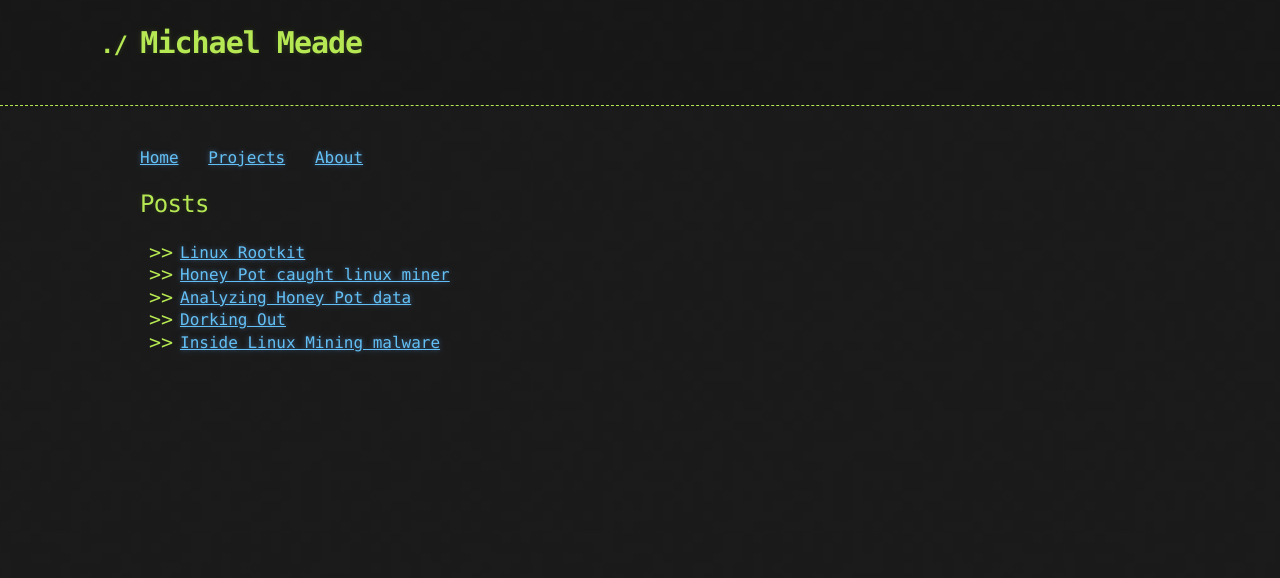
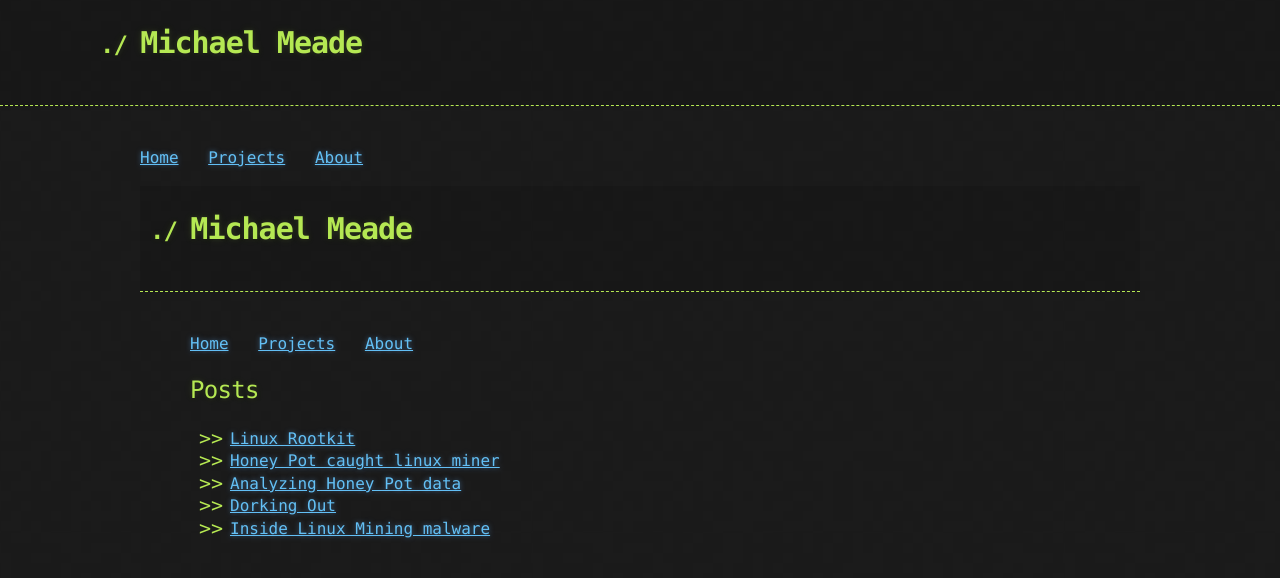
Before and after one commit to Michael-Meade/MinerFind, a Jekyll site: the page built from index.md, in a window 1280 px wide. Shown: the top 578 px of the page. Built offline with Jekyll 4.4.1, drawn with Linux system fonts in a browser that asks for light colours; our own code applies the rules of GitHub Pages for plain Markdown files; the repository's description, which GitHub fills in, is left out.

Commit message:
Update default.html

```diff
--- a/_layouts/default.html
+++ b/_layouts/default.html
@@ -10,7 +10,20 @@
   </head>
 
   <body>
+    <header>
+      <div class="container">
+        <h1>Michael Meade</h1>
+        <h2></h2>
+      </div>
+    </header>
 
+    <div class="container">
+      <section id="main_content">
+        <p>
+           <a href="https://michael-meade.github.io/" style="margin-right:20px">Home</a>
+           <a href="https://michael-meade.github.io/Projects" style="margin-right:20px">Projects</a>
+           <a href="https://michael-meade.github.io/About.html" style="margin-right:20px">About</a>
+        </p>
     <header>
       <div class="container">
         <h1>{{ site.title | default: site.github.repository_name }}</h1>
```
